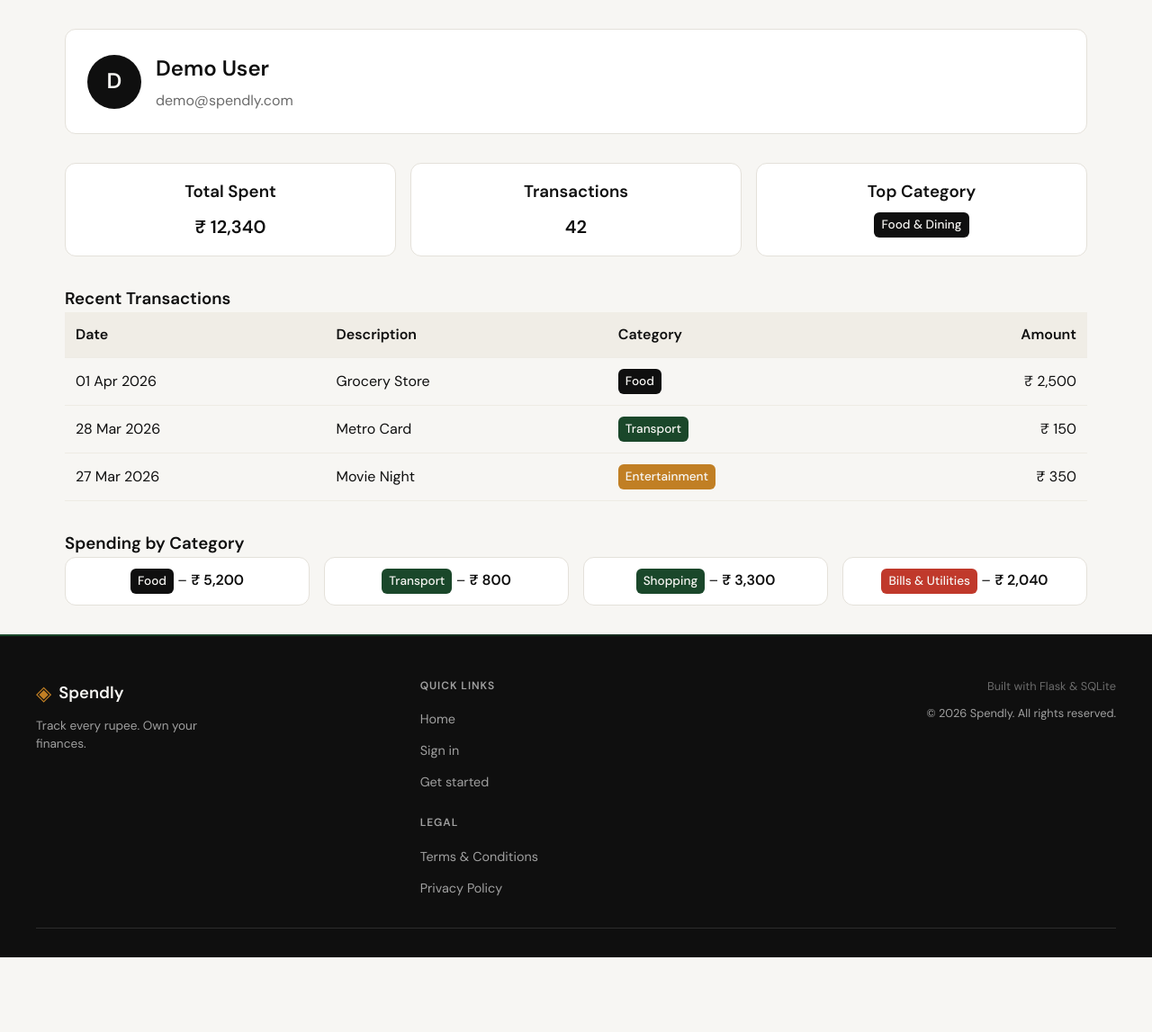
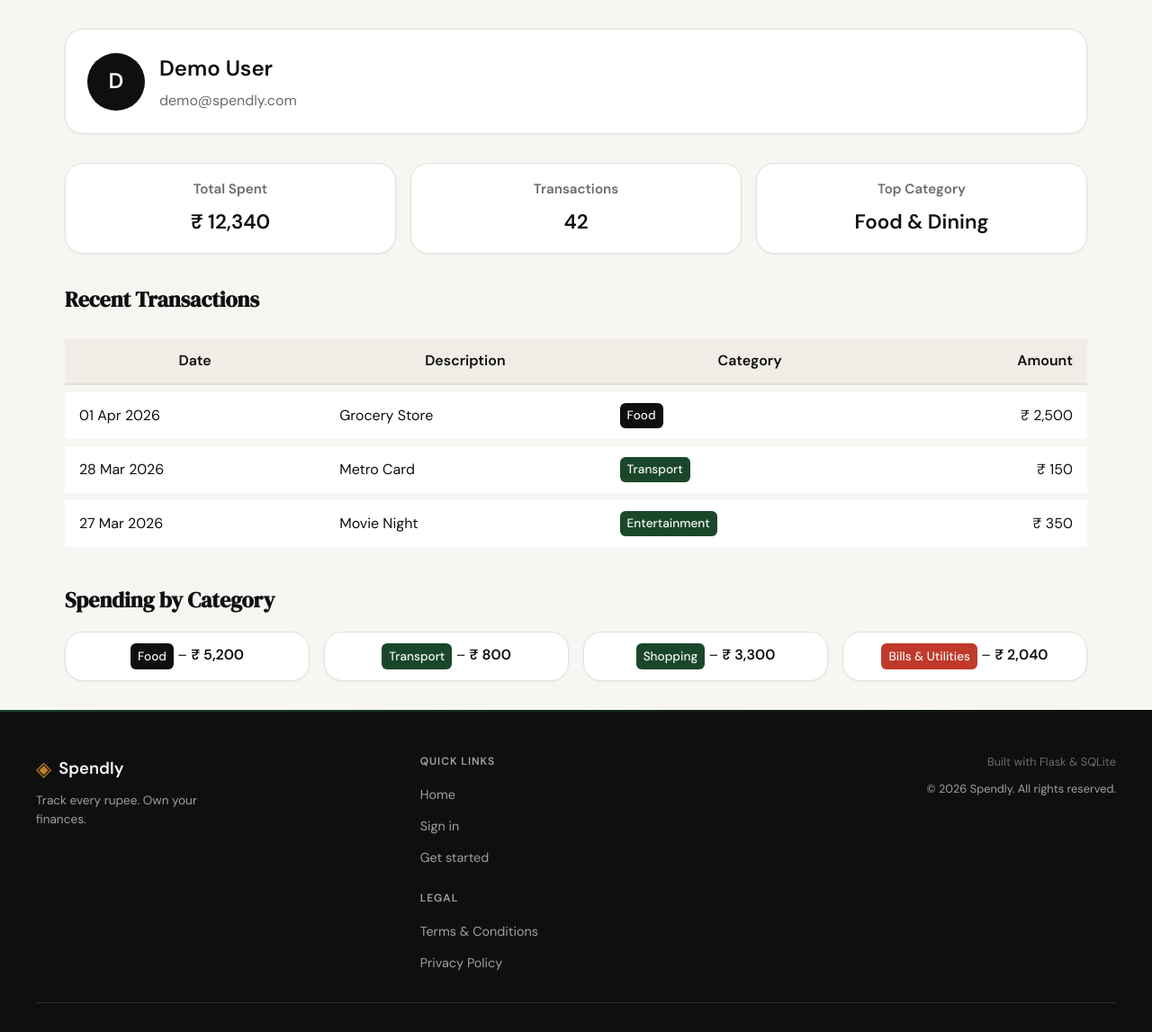
Before and after one commit to shivamparekh-06/spendly, a Flask app: page /profile in a window 1280 px wide. Shown: the part 61-1208 px from the top of the page at 90% size. Before the commit the page ends 1125 px from the top, so only its background shows below. Run offline with Flask 3, Linux system fonts and the light colour scheme; a user stored in the database is signed in; data comes from the database, SQL or seed files in the repository.

Commit message:
profie-edited

```diff
--- a/app.py
+++ b/app.py
@@ -88,7 +88,38 @@ def logout():
 @app.route("/profile")
 @login_required
 def profile():
-    return render_template('profile.html', user=current_user)
+    # Gather statistics for the logged‑in user
+    db = get_db()
+    user_id = current_user.id
+
+    # Total spent & transaction count
+    total_row = db.execute('SELECT SUM(amount) AS total, COUNT(*) AS cnt FROM expenses WHERE user_id = ?', (user_id,)).fetchone()
+    total_spent = total_row['total'] or 0
+    tx_count = total_row['cnt'] or 0
+
+    # Recent transactions (latest 5)
+    recent_tx = db.execute('SELECT date, description, category, amount FROM expenses WHERE user_id = ? ORDER BY date DESC LIMIT 5', (user_id,)).fetchall()
+
+    # Category breakdown – amount and percentage
+    cat_rows = db.execute('SELECT category, SUM(amount) AS amt FROM expenses WHERE user_id = ? GROUP BY category', (user_id,)).fetchall()
+    total_for_pct = total_spent or 1  # avoid division by zero
+    category_breakdown = []
+    for row in cat_rows:
+        pct = round((row['amt'] / total_for_pct) * 100, 1)
+        category_breakdown.append((row['category'], row['amt'], pct))
+
+    # Top category (by amount)
+    top_category = max(cat_rows, key=lambda r: r['amt'])['category'] if cat_rows else '—'
+
+    return render_template(
+        'profile.html',
+        user=current_user,
+        total_spent=total_spent,
+        tx_count=tx_count,
+        top_category=top_category,
+        recent_tx=recent_tx,
+        category_breakdown=category_breakdown,
+    )
 
 @app.route("/expenses/add")
 def add_expense():
--- a/static/css/style.css
+++ b/static/css/style.css
@@ -391,8 +391,8 @@ a { color: inherit; text-decoration: none; }
     margin-top: 0.25rem;
     margin-bottom: 0.5rem;
 }
+
 /* ------------------------------------------------------------------ */
-
 .auth-section {
     min-height: calc(100vh - 60px - 100px);
     display: flex;
@@ -603,27 +603,32 @@ a { color: inherit; text-decoration: none; }
   font-weight: 500;
   color: var(--paper);
 }
-.badge-food { background: var(--color-primary); }
-.badge-transport { background: var(--color-secondary); }
-.badge-entertainment { background: var(--accent-2); }
-.badge-shopping { background: var(--accent); }
-.badge-bills { background: var(--danger); }
+.badge-primary { background: var(--color-primary); }
+.badge-secondary { background: var(--color-secondary); }
+.badge-accent { background: var(--accent); }
+.badge-danger { background: var(--danger); }
 
 .tx-table {
   width: 100%;
-  border-collapse: collapse;
+  border-collapse: separate;
+  border-spacing: 0 0.5rem;
   margin-bottom: 2rem;
 }
-.tx-table th, .tx-table td {
-  padding: 0.75rem;
-  border-bottom: 1px solid var(--border-soft);
+.tx-table th,
+.tx-table td {
+  padding: 0.75rem 1rem;
 }
 .tx-table th {
-  text-align: left;
   background: var(--paper-warm);
   font-weight: 600;
+  color: var(--ink);
+  border-bottom: 2px solid var(--border);
 }
-.tx-table .right { text-align: right; }
+.tx-table tbody tr {
+  background: var(--paper-card);
+  transition: background 0.2s;
+}
+.tx-table tbody tr:hover { background: var(--paper-warm); }
 
 .category-section ul {
   list-style: none;
@@ -633,17 +638,14 @@ a { color: inherit; text-decoration: none; }
   margin-bottom: 0.5rem;
 }
 
-
 @media (max-width: 900px) {
     .hero {
         grid-template-columns: 1fr;
         text-align: center;
     }
-
     .hero-subtitle { max-width: 100%; }
     .hero-actions { justify-content: center; }
     .hero-visual { display: none; }
-
     .features-inner { grid-template-columns: 1fr; }
 }
 
@@ -651,3 +653,109 @@ a { color: inherit; text-decoration: none; }
     .nav-links a:not(.nav-cta) { display: none; }
     .hero { padding: 3rem 1rem 2rem; }
 }
+
+/* -------------------------------------------------------------- */
+/* Utility / Design‑System layer – profile page */
+/* -------------------------------------------------------------- */
+
+/* ---- Layout helpers ------------------------------------------------ */
+.flex { display: flex; }
+.flex-col { flex-direction: column; }
+.items-center { align-items: center; }
+.justify-center { justify-content: center; }
+.gap-1 { gap: 0.5rem; }
+.gap-2 { gap: 1rem; }
+.gap-3 { gap: 1.5rem; }
+.w-full { width: 100%; }
+
+/* ---- Spacing ------------------------------------------------------- */
+.px-2 { padding-left: 0.5rem; padding-right: 0.5rem; }
+.py-2 { padding-top: 0.5rem; padding-bottom: 0.5rem; }
+.p-3 { padding: 0.75rem; }
+.mt-1 { margin-top: 0.25rem; }
+.mb-1 { margin-bottom: 0.25rem; }
+.mb-2 { margin-bottom: 0.5rem; }
+.mb-3 { margin-bottom: 1rem; }
+
+/* ---- Typography ----------------------------------------------------- */
+.text-primary   { color: var(--color-primary); }
+.text-secondary { color: var(--color-secondary); }
+.text-muted    { color: var(--ink-muted); }
+.text-sm       { font-size: 0.85rem; }
+.text-base     { font-size: 1rem; }
+.text-lg       { font-size: 1.25rem; }
+.font-bold     { font-weight: 600; }
+.text-right    { text-align: right; }
+
+/* ---- Card base ------------------------------------------------------ */
+.card {
+  background: var(--color-surface);
+  border: 1px solid var(--color-border);
+  border-radius: var(--radius-lg);
+  box-shadow: var(--shadow-sm);
+  transition: transform 0.2s ease, box-shadow 0.2s ease;
+}
+.card:hover {
+  transform: translateY(-2px);
+  box-shadow: 0 4px 12px rgba(0,0,0,.08);
+}
+
+/* ---- Avatar ---------------------------------------------------------- */
+.avatar {
+  flex-shrink: 0;
+  background: var(--color-primary);
+  color: var(--paper);
+  border-radius: 9999px;
+  display: flex;
+  align-items: center;
+  justify-content: center;
+  font-weight: 600;
+}
+.avatar-lg { width: 64px; height: 64px; font-size: 1.5rem; }
+
+/* ---- Badges ---------------------------------------------------------- */
+.badge {
+  display: inline-block;
+  padding: 0.2rem 0.5rem;
+  border-radius: var(--radius-sm);
+  font-size: 0.85rem;
+  font-weight: 500;
+  color: var(--paper);
+}
+.badge-primary   { background: var(--color-primary); }
+.badge-secondary { background: var(--color-secondary); }
+.badge-accent    { background: var(--accent); }
+.badge-danger    { background: var(--danger); }
+
+/* ---- Section titles -------------------------------------------------- */
+.section-title {
+  font-family: var(--font-display);
+  font-size: 1.5rem;
+  margin-bottom: 1rem;
+  color: var(--ink);
+}
+
+/* ---- Stat cards ------------------------------------------------------ */
+.stat-label { font-size: 0.95rem; color: var(--ink-muted); }
+.stat-value {
+  margin-top: 0.4rem;
+  font-size: 1.4rem;
+  font-weight: 600;
+  color: var(--ink);
+}
+
+/* ---- Category grid --------------------------------------------------- */
+.category-grid {
+  display: grid;
+  grid-template-columns: repeat(auto-fit, minmax(150px, 1fr));
+  gap: 1rem;
+}
+.category-card {
+  text-align: center;
+  padding: 0.75rem 1rem;
+}
+
+/* ---- Responsive overrides (mobile) --------------------------------- */
+@media (max-width: 768px) {
+  .summary-row { flex-direction: column; }
+}
--- a/templates/base.html
+++ b/templates/base.html
@@ -8,6 +8,7 @@
     <link rel="preconnect" href="https://fonts.gstatic.com" crossorigin>
     <link href="https://fonts.googleapis.com/css2?family=DM+Serif+Display:ital@0;1&family=DM+Sans:wght@300;400;500;600&display=swap" rel="stylesheet">
     <link rel="stylesheet" href="{{ url_for('static', filename='css/style.css') }}">
+    <link rel="stylesheet" href="{{ url_for('static', filename='css/profile.css') }}">
     {% block head %}{% endblock %}
 </head>
 <body>
--- a/templates/profile.html
+++ b/templates/profile.html
@@ -3,89 +3,77 @@
 
 {% block content %}
 <div class="main-content profile-page">
-  <!-- User Info Card -->
-  <section class="profile-card">
-    <div class="avatar">{{ user.name[0] }}</div>
+
+  <!-- ===================== USER INFO ===================== -->
+  <section class="profile-card card">
+    <div class="avatar avatar-lg">{{ user.name[0] }}</div>
     <div class="user-details">
       <h2 class="user-name">{{ user.name }}</h2>
       <p class="user-email">{{ user.email }}</p>
     </div>
   </section>
 
-  <!-- Summary Stats -->
+  <!-- ===================== SUMMARY STATS ===================== -->
   <section class="summary-row">
-    <div class="summary-card">
-      <h3>Total Spent</h3>
-      <p class="stat-value">₹ 12,340</p>
+    <div class="summary-card card">
+      <h3 class="stat-label">Total Spent</h3>
+      <p class="stat-value text-primary">₹ 12,340</p>
     </div>
-    <div class="summary-card">
-      <h3>Transactions</h3>
-      <p class="stat-value">42</p>
+    <div class="summary-card card">
+      <h3 class="stat-label">Transactions</h3>
+      <p class="stat-value text-primary">42</p>
     </div>
-    <div class="summary-card">
-      <h3>Top Category</h3>
-      <p class="stat-value badge badge-food">Food &amp; Dining</p>
+    <div class="summary-card card">
+      <h3 class="stat-label">Top Category</h3>
+      <p class="stat-value text-primary">Food &amp; Dining</p>
     </div>
   </section>
 
-  <!-- Transaction History -->
+  <!-- ===================== RECENT TRANSACTIONS ===================== -->
   <section class="tx-section">
-    <h3>Recent Transactions</h3>
+    <h3 class="section-title">Recent Transactions</h3>
     <table class="tx-table">
       <thead>
         <tr>
           <th>Date</th>
           <th>Description</th>
           <th>Category</th>
-          <th class="right">Amount</th>
+          <th class="text-right">Amount</th>
         </tr>
       </thead>
       <tbody>
         <tr>
           <td>01 Apr 2026</td>
           <td>Grocery Store</td>
-          <td><span class="badge badge-food">Food</span></td>
-          <td class="right">₹ 2,500</td>
+          <td><span class="badge badge-primary">Food</span></td>
+          <td class="text-right">₹ 2,500</td>
         </tr>
         <tr>
           <td>28 Mar 2026</td>
           <td>Metro Card</td>
-          <td><span class="badge badge-transport">Transport</span></td>
-          <td class="right">₹ 150</td>
+          <td><span class="badge badge-secondary">Transport</span></td>
+          <td class="text-right">₹ 150</td>
         </tr>
         <tr>
           <td>27 Mar 2026</td>
           <td>Movie Night</td>
-          <td><span class="badge badge-entertainment">Entertainment</span></td>
-          <td class="right">₹ 350</td>
+          <td><span class="badge badge-accent">Entertainment</span></td>
+          <td class="text-right">₹ 350</td>
         </tr>
       </tbody>
     </table>
   </section>
 
-  <!-- Category Breakdown -->
+  <!-- ===================== CATEGORY BREAKDOWN ===================== -->
   <section class="category-section">
-    <h3>Spending by Category</h3>
-    <style>
-      .category-grid {
-        display: grid;
-        grid-template-columns: repeat(auto-fit, minmax(150px, 1fr));
-        gap: 1rem;
-      }
-      .category-card {
-        background: var(--color-surface);
-        border: 1px solid var(--color-border);
-        border-radius: var(--radius-md);
-        padding: 0.75rem 1rem;
-        text-align: center;
-      }
-    </style>
+    <h3 class="section-title">Spending by Category</h3>
     <div class="category-grid">
-      <div class="category-card"><span class="badge badge-food">Food</span> – <strong>₹ 5,200</strong></div>
-      <div class="category-card"><span class="badge badge-transport">Transport</span> – <strong>₹ 800</strong></div>
-      <div class="category-card"><span class="badge badge-shopping">Shopping</span> – <strong>₹ 3,300</strong></div>
-      <div class="category-card"><span class="badge badge-bills">Bills &amp; Utilities</span> – <strong>₹ 2,040</strong></div>
+      <div class="category-card card"><span class="badge badge-primary">Food</span> – <strong>₹ 5,200</strong></div>
+      <div class="category-card card"><span class="badge badge-secondary">Transport</span> – <strong>₹ 800</strong></div>
+      <div class="category-card card"><span class="badge badge-accent">Shopping</span> – <strong>₹ 3,300</strong></div>
+      <div class="category-card card"><span class="badge badge-danger">Bills &amp; Utilities</span> – <strong>₹ 2,040</strong></div>
     </div>
   </section>
+
 </div>
 {% endblock %}
```
Also changed, not shown: .claude/skills/frontend-design/SKILL.md.
